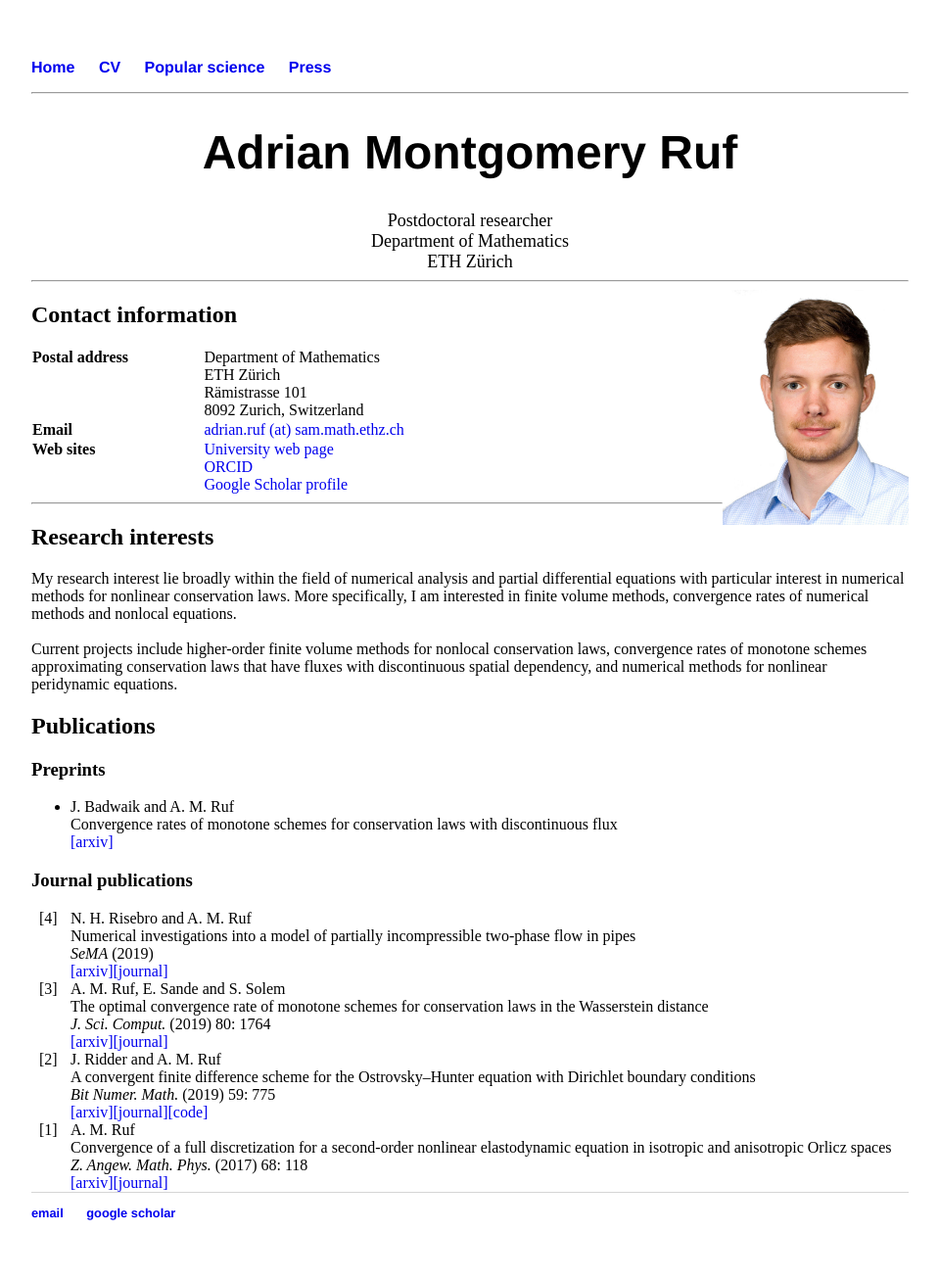
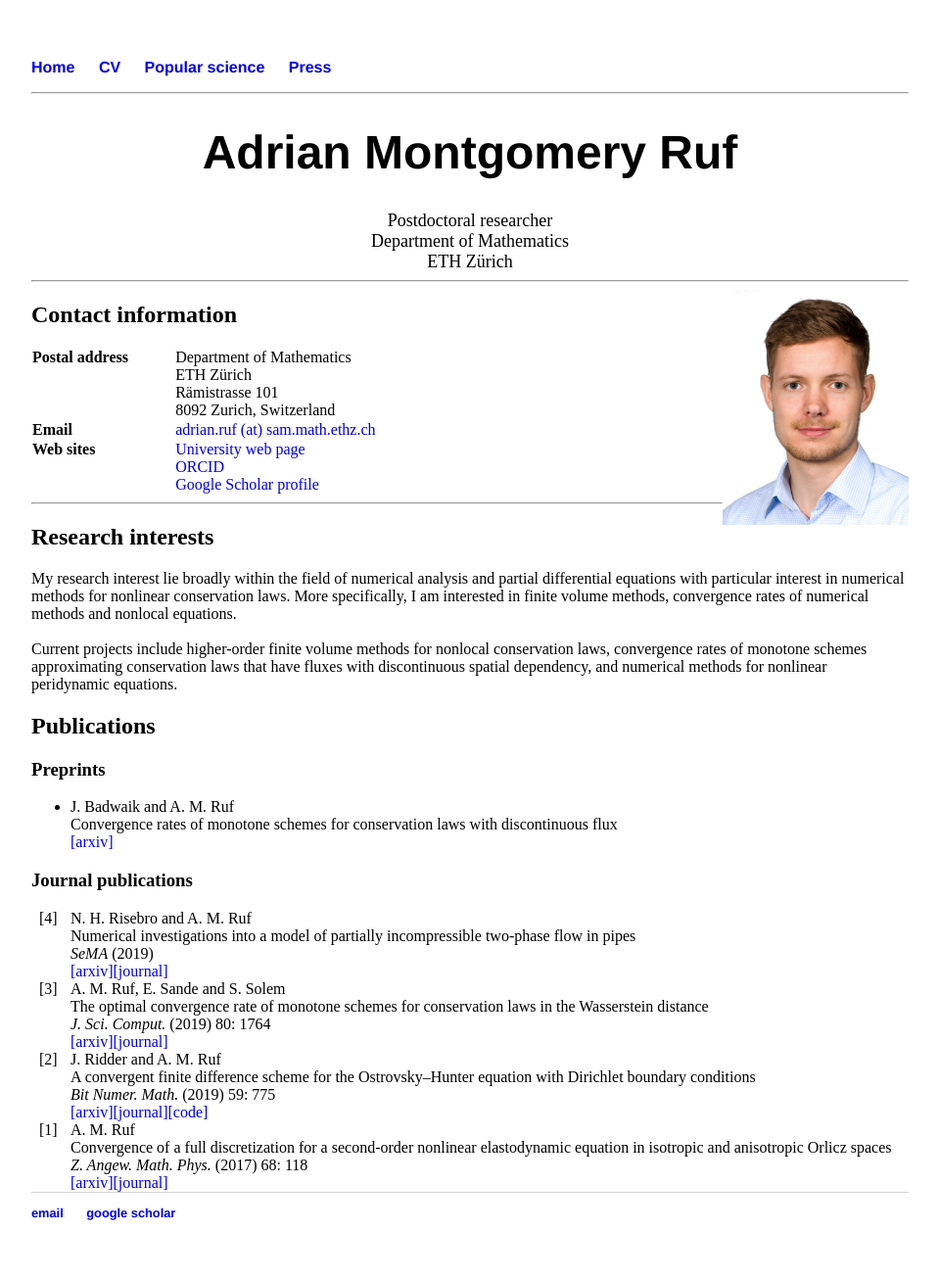
Before and after one commit to adrianmruf/adrianmruf.github.io, a Jekyll site: the page built from index.html, in a window 1280 px wide. Shown: the whole page at 98% size, without its empty margins (160-1119 px from the left). Built offline with Jekyll 4.4.1, drawn with Linux system fonts in a browser that asks for light colours.

Commit message:
Update index.html

```diff
--- a/index.html
+++ b/index.html
@@ -25,7 +25,7 @@ th {
     text-align: left;
 }
 </style>
-<table style="width:60%">
+<table style="width:50%">
 	<tr>
 		<th valign="top">Postal address</th>
 		<td>Department of Mathematics<br>
```
